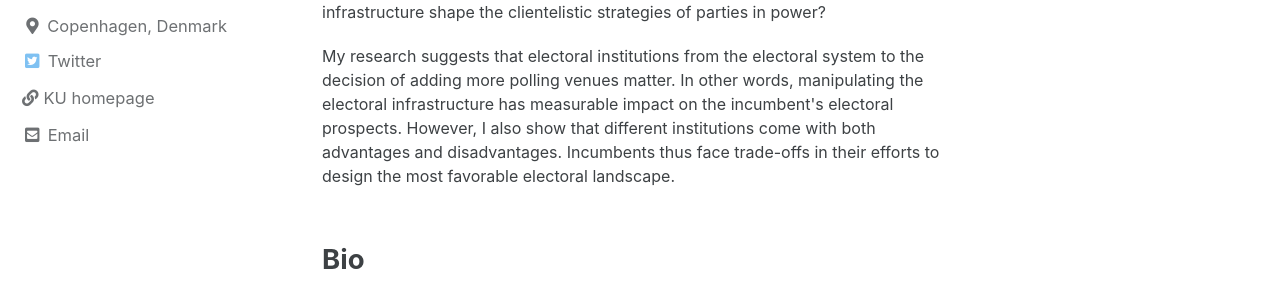
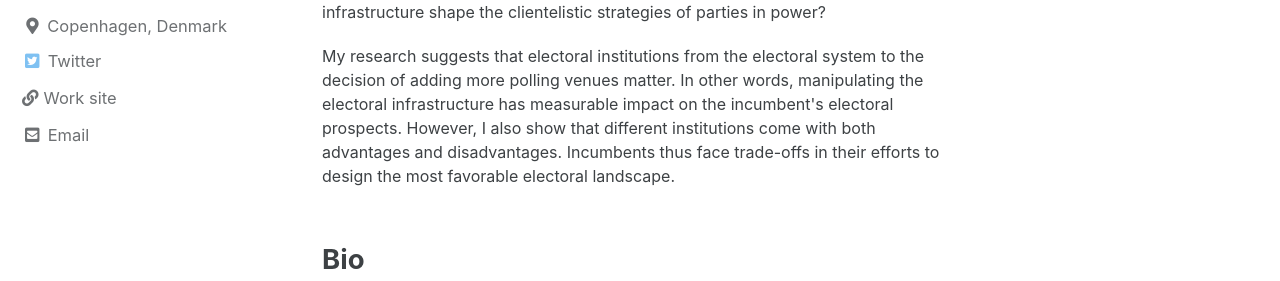
Before and after one commit to AndersWoller/AndersWoller.github.io, a Jekyll site: the page built from index.html, in a window 1280 px wide. Shown: the part 331-612 px from the top of the page. Built offline with Jekyll 4.4.1, drawn with Linux system fonts in a browser that asks for light colours; cached includes are drawn as plain includes; the list of posts is cut into pages by our own code.

Commit message:
Update _config.yml

```diff
--- a/_config.yml
+++ b/_config.yml
@@ -118,7 +118,7 @@ author:
     - label: "Instagram"
       icon: "fab fa-fw fa-instagram"
       # url: "https://instagram.com/"
-    - label: "KU homepage"
+    - label: "Work site"
       #icon: ""
       url: "https://politicalscience.ku.dk/staff/PhD_Internal/?pure=en/persons/414339"
 
```
